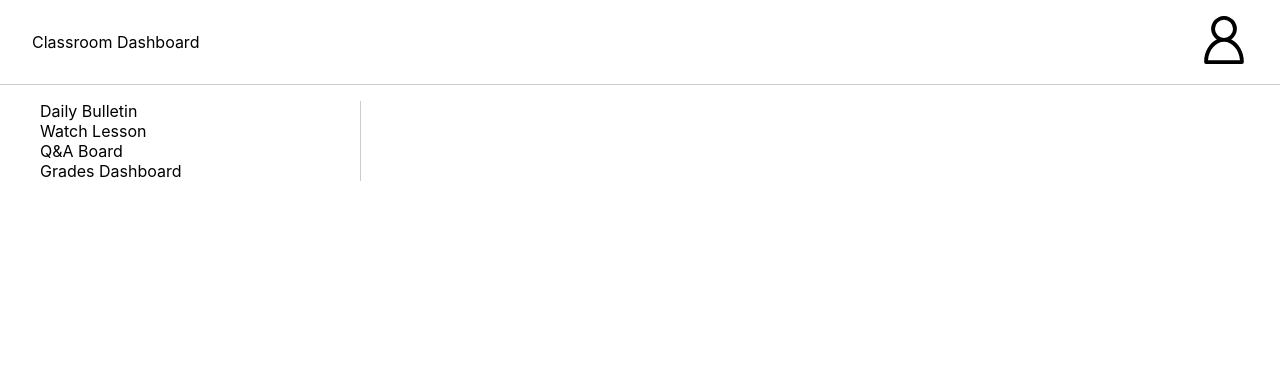
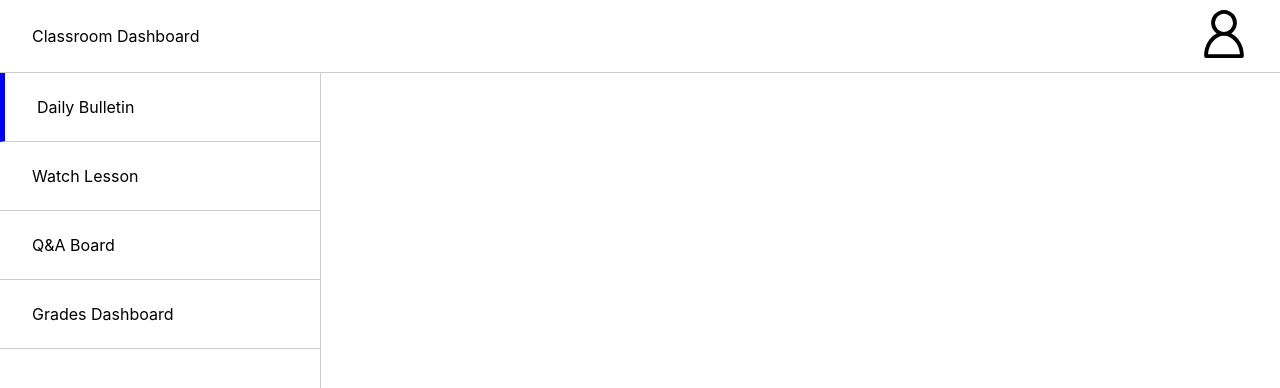
Before and after one commit to jamiewaxberg/classroom-dashboard, a React app: page / in a window 1280 px wide. Shown: the top 388 px of the page. Built offline with nearby package versions, Linux system fonts and the light colour scheme.

Commit message:
side tabs wired up

```diff
--- a/src/components/mainNav/MainNav.module.scss
+++ b/src/components/mainNav/MainNav.module.scss
@@ -5,6 +5,7 @@
   justify-content: space-between;
   align-items: center;
   padding: 1em 2em;
+  height: $top-nav-height;
   border-bottom: 1px solid $border-color;
 }
 
--- a/src/components/sideNav/SideNav.module.scss
+++ b/src/components/sideNav/SideNav.module.scss
@@ -3,8 +3,18 @@
 .wrapper {
   flex-basis: 25%;
   border-right: 1px solid $border-color;
+  list-style: none;
+  margin: 0;
+  padding: 0;
+  height: $side-nav-height;
 }
 
-ul {
-  list-style: none;
+.listItem {
+  padding: 1.5em 2em;
+  border-bottom: 1px solid $border-color;
+  cursor: pointer;
+
+  &.active {
+    border-left: 5px solid blue;
+  }
 }
--- a/src/components/sideNav/SideNav.tsx
+++ b/src/components/sideNav/SideNav.tsx
@@ -1,4 +1,5 @@
 import * as React from 'react';
+import {useState} from "react";
 
 const styles = require('./SideNav.module.scss');
 
@@ -22,9 +23,21 @@ const navLinks : {id: number, text: string}[] = [
 ]
 
 function SideNav() {
+    const [activeTab, setActiveTab] = useState(1);
+
+    function handleTabClick(id: number) {
+        setActiveTab(id);
+    }
+
     return (
         <ul className={styles.wrapper}>
-            {navLinks.map(navItem => <li key={navItem.id}>{navItem.text}</li>)}
+            {navLinks.map(navItem => <li
+                key={navItem.id}
+                className={activeTab === navItem.id ? `${styles.listItem} ${styles.active}` : styles.listItem}
+                onClick={() => handleTabClick(navItem.id)}
+            >
+                {navItem.text}
+            </li>)}
         </ul>
     );
 }
--- a/src/variables.scss
+++ b/src/variables.scss
@@ -5,3 +5,7 @@ $gray-mid: #ccc;
 
 // Form variables
 $border-color: $gray-mid;
+
+// Grid variables
+$top-nav-height: 5vh;
+$side-nav-height: calc(96vh - #{$top-nav-height});
```
